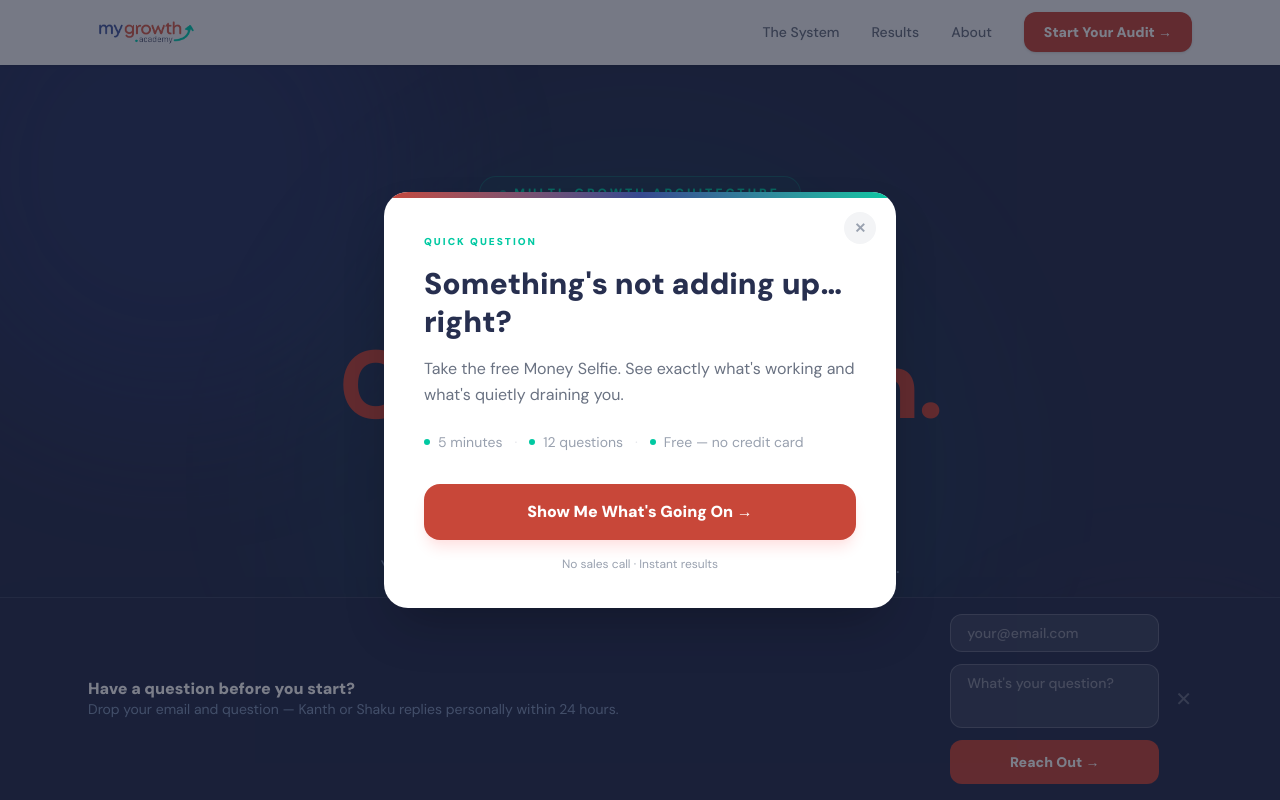
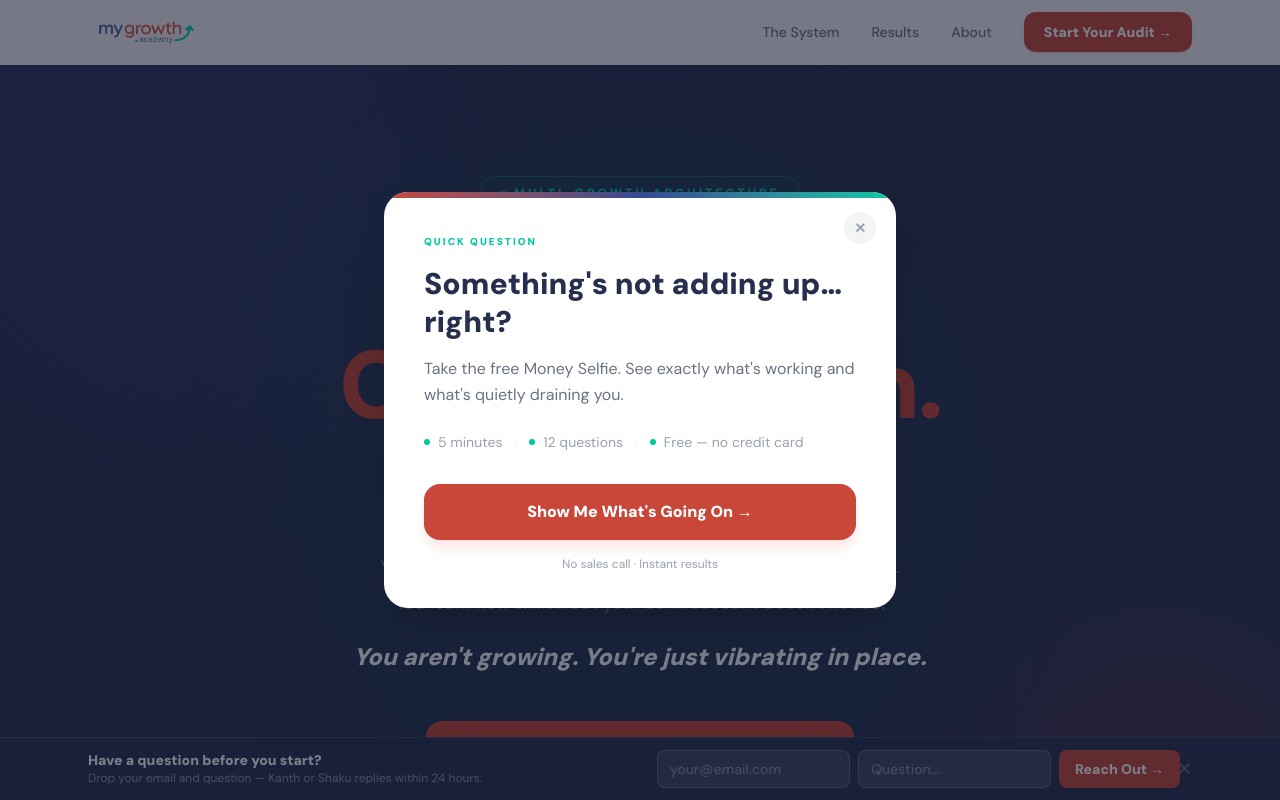
Before and after one commit to mygrowthacademy/mga-landing, a Next.js app: page / in a window 1280 px wide. Shown: the top 800 px of the page. Built offline with nearby package versions, Linux system fonts and the light colour scheme.

Commit message:
Update page.tsx

```diff
--- a/app/page.tsx
+++ b/app/page.tsx
@@ -47,11 +47,11 @@ function EmailCapture({ dark = false, source = 'inline', inline = false }: { dar
 
   if (status === 'success') {
     return (
-      <div className="flex items-center gap-3">
-        <div className="w-8 h-8 rounded-full bg-[#00C9A2] flex items-center justify-center flex-shrink-0">
-          <span className="text-white font-black text-sm">✓</span>
+      <div className="flex items-center gap-2">
+        <div className="w-6 h-6 rounded-full bg-[#00C9A2] flex items-center justify-center flex-shrink-0">
+          <span className="text-white font-black text-xs">✓</span>
         </div>
-        <p className={`font-bold ${dark ? 'text-white' : 'text-[#272F4F]'}`}>
+        <p className={`font-bold text-sm ${dark ? 'text-white' : 'text-[#272F4F]'}`}>
           Got it. Kanth or Shaku will reply within 24 hours.
         </p>
       </div>
@@ -60,25 +60,25 @@ function EmailCapture({ dark = false, source = 'inline', inline = false }: { dar
 
   if (inline) {
     return (
-      <form onSubmit={handleSubmit} className="w-full max-w-md mx-auto space-y-3">
+      <form onSubmit={handleSubmit} className="w-full flex flex-col md:flex-row gap-2 items-end">
         <input
           type="email" value={email} onChange={(e) => setEmail(e.target.value)}
           placeholder="your@email.com" required
-          className={`w-full px-4 py-3 rounded-xl border text-sm font-medium outline-none transition-all
+          className={`flex-1 px-3 py-2.5 rounded-lg border text-sm font-medium outline-none transition-all
             ${dark
               ? 'bg-white/10 border-white/20 text-white placeholder-white/40 focus:border-[#00C9A2]'
               : 'bg-white border-gray-200 text-gray-900 placeholder-gray-400 focus:border-[#36488F]'}`}
         />
-        <textarea
-          value={message} onChange={(e) => setMessage(e.target.value)}
-          placeholder="What's your question?" required
-          className={`w-full px-4 py-3 rounded-xl border text-sm font-medium outline-none transition-all resize-none h-24
+        <input
+          type="text" value={message} onChange={(e) => setMessage(e.target.value)}
+          placeholder="Your question..." required
+          className={`flex-1 px-3 py-2.5 rounded-lg border text-sm font-medium outline-none transition-all
             ${dark
               ? 'bg-white/10 border-white/20 text-white placeholder-white/40 focus:border-[#00C9A2]'
               : 'bg-white border-gray-200 text-gray-900 placeholder-gray-400 focus:border-[#36488F]'}`}
         />
         <button type="submit" disabled={status === 'loading'}
-          className="w-full bg-[#C84739] hover:bg-[#A63A2F] text-white font-black px-5 py-3 rounded-xl transition-all text-sm disabled:opacity-60 hover:scale-105">
+          className="w-full md:w-auto bg-[#C84739] hover:bg-[#A63A2F] text-white font-black px-5 py-2.5 rounded-lg transition-all text-sm disabled:opacity-60 hover:scale-105 whitespace-nowrap">
           {status === 'loading' ? '...' : 'Reach Out →'}
         </button>
       </form>
@@ -86,25 +86,25 @@ function EmailCapture({ dark = false, source = 'inline', inline = false }: { dar
   }
 
   return (
-    <form onSubmit={handleSubmit} className="flex flex-col gap-3 w-full max-w-md">
+    <form onSubmit={handleSubmit} className="flex flex-col md:flex-row gap-2 w-full max-w-lg">
       <input
         type="email" value={email} onChange={(e) => setEmail(e.target.value)}
         placeholder="your@email.com" required
-        className={`px-4 py-2 rounded-xl border text-sm font-medium outline-none transition-all
+        className={`flex-1 px-3 py-2 rounded-lg border text-sm font-medium outline-none transition-all
           ${dark
             ? 'bg-white/10 border-white/20 text-white placeholder-white/40 focus:border-[#00C9A2]'
             : 'bg-white border-gray-200 text-gray-900 placeholder-gray-400 focus:border-[#36488F]'}`}
       />
-      <textarea
-        value={message} onChange={(e) => setMessage(e.target.value)}
-        placeholder="What's your question?" required
-        className={`px-4 py-2 rounded-xl border text-sm font-medium outline-none transition-all resize-none h-16
+      <input
+        type="text" value={message} onChange={(e) => setMessage(e.target.value)}
+        placeholder="Question..." required
+        className={`flex-1 px-3 py-2 rounded-lg border text-sm font-medium outline-none transition-all
           ${dark
             ? 'bg-white/10 border-white/20 text-white placeholder-white/40 focus:border-[#00C9A2]'
             : 'bg-white border-gray-200 text-gray-900 placeholder-gray-400 focus:border-[#36488F]'}`}
       />
       <button type="submit" disabled={status === 'loading'}
-        className="bg-[#C84739] hover:bg-[#A63A2F] text-white font-black px-5 py-3 rounded-xl transition-all text-sm disabled:opacity-60 hover:scale-105">
+        className="bg-[#C84739] hover:bg-[#A63A2F] text-white font-black px-4 py-2 rounded-lg transition-all text-sm disabled:opacity-60 hover:scale-105 whitespace-nowrap">
         {status === 'loading' ? '...' : 'Reach Out →'}
       </button>
     </form>
@@ -133,15 +133,15 @@ export default function Home() {
       {/* STICKY BOTTOM BAR */}
       {barVisible && !barDismissed && (
         <div className="fixed bottom-0 left-0 right-0 z-50 bg-[#272F4F] border-t border-white/10 shadow-2xl">
-          <div className="max-w-6xl mx-auto px-6 py-4 flex flex-col sm:flex-row items-center justify-between gap-4">
+          <div className="max-w-6xl mx-auto px-6 py-3 flex flex-col sm:flex-row items-center justify-between gap-3">
             <div className="flex-1 min-w-0">
-              <p className="text-white font-black text-base leading-tight">Have a question before you start?</p>
-              <p className="text-blue-200/60 text-sm">Drop your email and question — Kanth or Shaku replies personally within 24 hours.</p>
+              <p className="text-white font-black text-sm leading-tight">Have a question before you start?</p>
+              <p className="text-blue-200/60 text-xs">Drop your email and question — Kanth or Shaku replies within 24 hours.</p>
             </div>
-            <div className="flex items-center gap-3 w-full sm:w-auto">
+            <div className="flex items-center gap-2 w-full sm:w-auto">
               <EmailCapture dark source="sticky-bar" />
               <button onClick={() => { setBarDismissed(true); setBarVisible(false); }}
-                className="text-white/30 hover:text-white/60 transition-colors text-xl font-light flex-shrink-0 ml-1">✕</button>
+                className="text-white/30 hover:text-white/60 transition-colors text-lg font-light flex-shrink-0">✕</button>
             </div>
           </div>
         </div>
@@ -442,22 +442,22 @@ export default function Home() {
       </section>
 
       {/* EMAIL CAPTURE — INLINE SECTION */}
-      <section className="py-24 bg-[#272F4F] relative overflow-hidden">
+      <section className="py-20 bg-[#272F4F] relative overflow-hidden">
         <div className="absolute inset-0 pointer-events-none">
           <div className="absolute top-0 right-0 w-96 h-96 bg-[#36488F]/20 rounded-full blur-3xl" />
           <div className="absolute bottom-0 left-0 w-64 h-64 bg-[#C84739]/10 rounded-full blur-3xl" />
         </div>
-        <div className="relative max-w-3xl mx-auto px-6 text-center">
+        <div className="relative max-w-5xl mx-auto px-6 text-center">
           <FadeIn>
-            <div className="text-xs font-black tracking-[0.2em] text-[#00C9A2] mb-4">GOT A QUESTION?</div>
-            <h2 className="text-4xl md:text-5xl font-black text-white leading-tight mb-4">Not sure if this is for you?</h2>
-            <p className="text-blue-200/60 text-xl mb-10 leading-relaxed">
+            <div className="text-xs font-black tracking-[0.2em] text-[#00C9A2] mb-3">GOT A QUESTION?</div>
+            <h2 className="text-3xl md:text-4xl font-black text-white leading-tight mb-3">Not sure if this is for you?</h2>
+            <p className="text-blue-200/60 text-base md:text-lg mb-6 leading-relaxed">
               Drop your email and question. Kanth or Shaku will personally reply within 24 hours — no automation, no assistant.
             </p>
-            <div className="flex justify-center mb-6">
+            <div className="flex justify-center mb-4">
               <EmailCapture dark source="inline-section" inline={true} />
             </div>
-            <p className="text-blue-300/30 text-sm">No spam. No list. Just a real reply from a real person.</p>
+            <p className="text-blue-300/30 text-xs">No spam. No list. Just a real reply from a real person.</p>
           </FadeIn>
         </div>
       </section>
```
